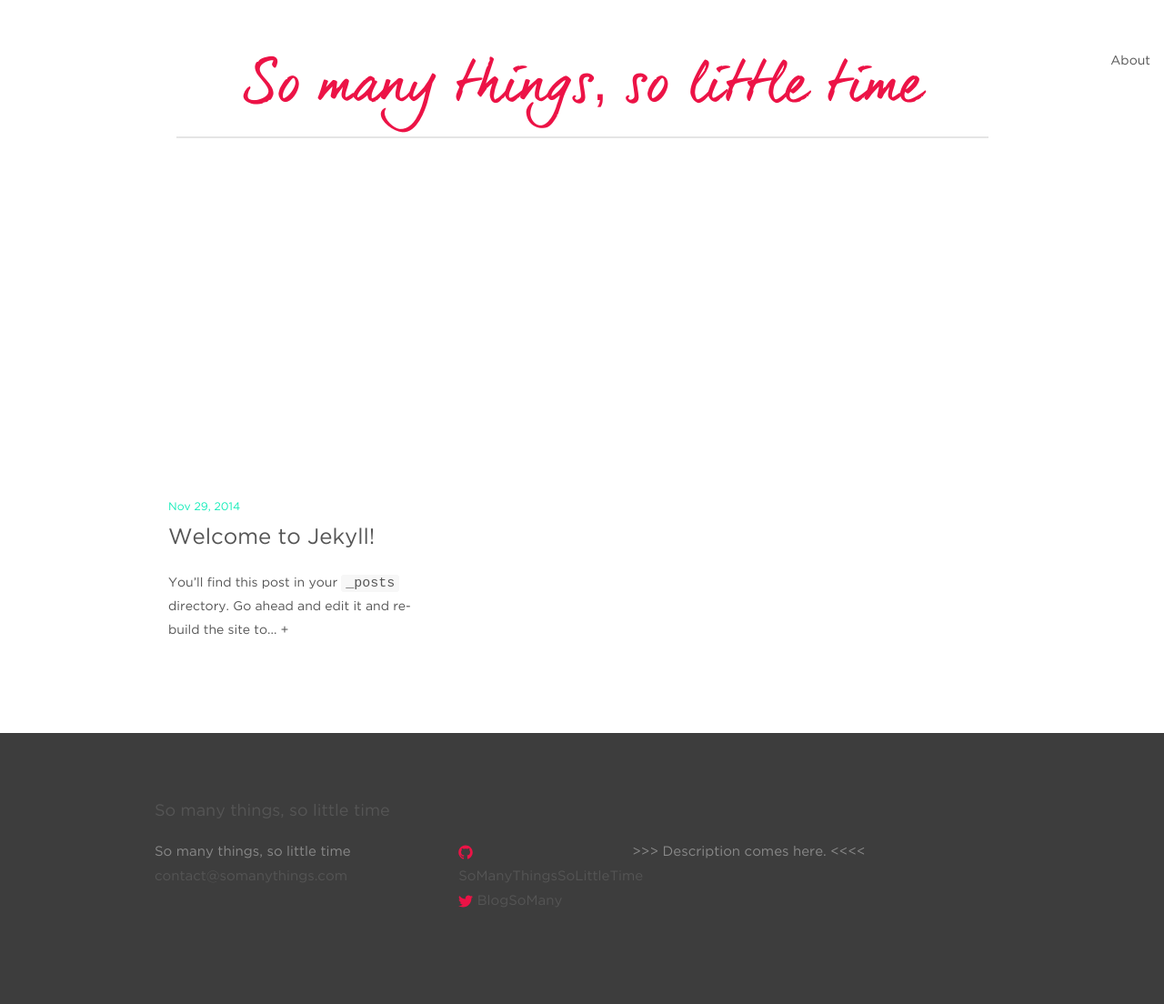
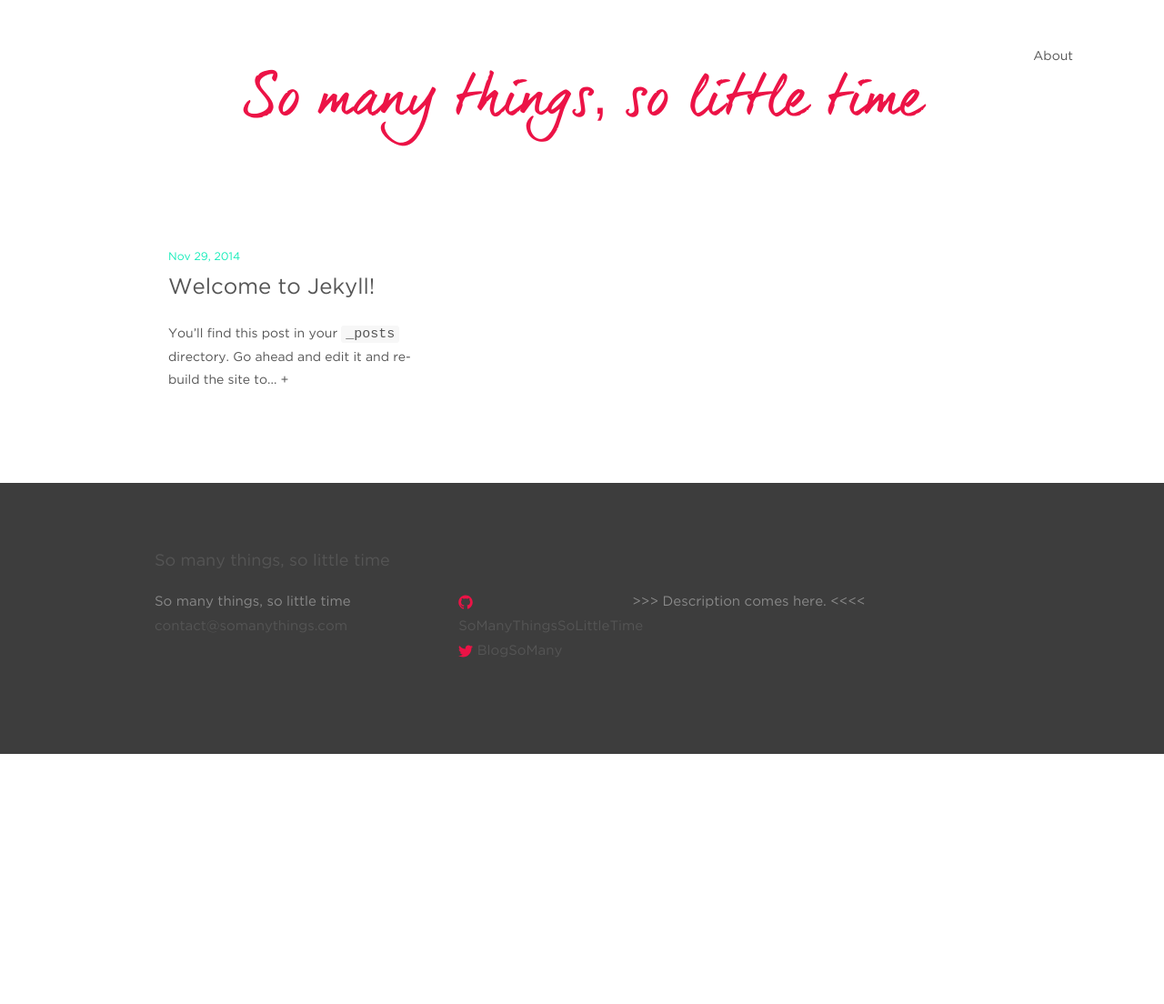
Before and after one commit to somanythingssolittletime/somanythingssolittletime.github.io, a Jekyll site: the page built from index.html, in a window 1280 px wide. Shown: the whole page at 91% size. Built offline with Jekyll 4.4.1, drawn with Linux system fonts in a browser that asks for light colours; some web fonts are replaced; after the commit the page ends 900 px from its top, so only the background shows below that.

Commit message:
defines header structure

```diff
--- a/_includes/header.html
+++ b/_includes/header.html
@@ -1,21 +1,19 @@
 <div class="site-header">
 
-  <nav class="site-nav">
-      <div class="trigger">
+  <div class="site-nav">
+    <nav>
         {% for page in site.pages %}
           {% if page.title %}
           <a class="page-link" href="{{ page.url | prepend: site.baseurl }}">{{ page.title }}</a>
           {% endif %}
         {% endfor %}
-      </div>
     </nav>
+  </div>
 
   <div class="wrapper">
     <div class="site-title">
-    <a class="site-title" href="{{ site.baseurl }}/">{{ site.title }}</a>
+      <a class="site-title" href="{{ site.baseurl }}/">{{ site.title }}</a>
     </div>
+  </div>
 
-    <div class="line"></div>
-
-  </div>
 </div>
--- a/_sass/_layout.scss
+++ b/_sass/_layout.scss
@@ -2,10 +2,7 @@
  * Site header
  */
 .site-header {
-    min-height: 450px;
 
-    // Positioning context for the mobile navigation icon
-    position: relative;
 }
 
 .site-title {
@@ -13,7 +10,7 @@
     font-size: 60px;
     line-height: 70px;
     letter-spacing: -1px;
-    margin-bottom: 80 auto;
+    margin: 50px auto;
     padding:  20px;
     text-align: center;
     float: center;
@@ -31,8 +28,10 @@
 }
 
 .site-nav {
+    width: 100%;
     float: right;
-    margin: 15px;
+    text-align: right;
+    margin: 0 100px;
 
     .menu-icon {
         display: none;
@@ -44,7 +43,7 @@
 
         // Gaps between nav items, but not on the first one
         &:not(:first-child) {
-            margin-left: 20px;
+            margin-right: 20px;
         }
     }
 
```
